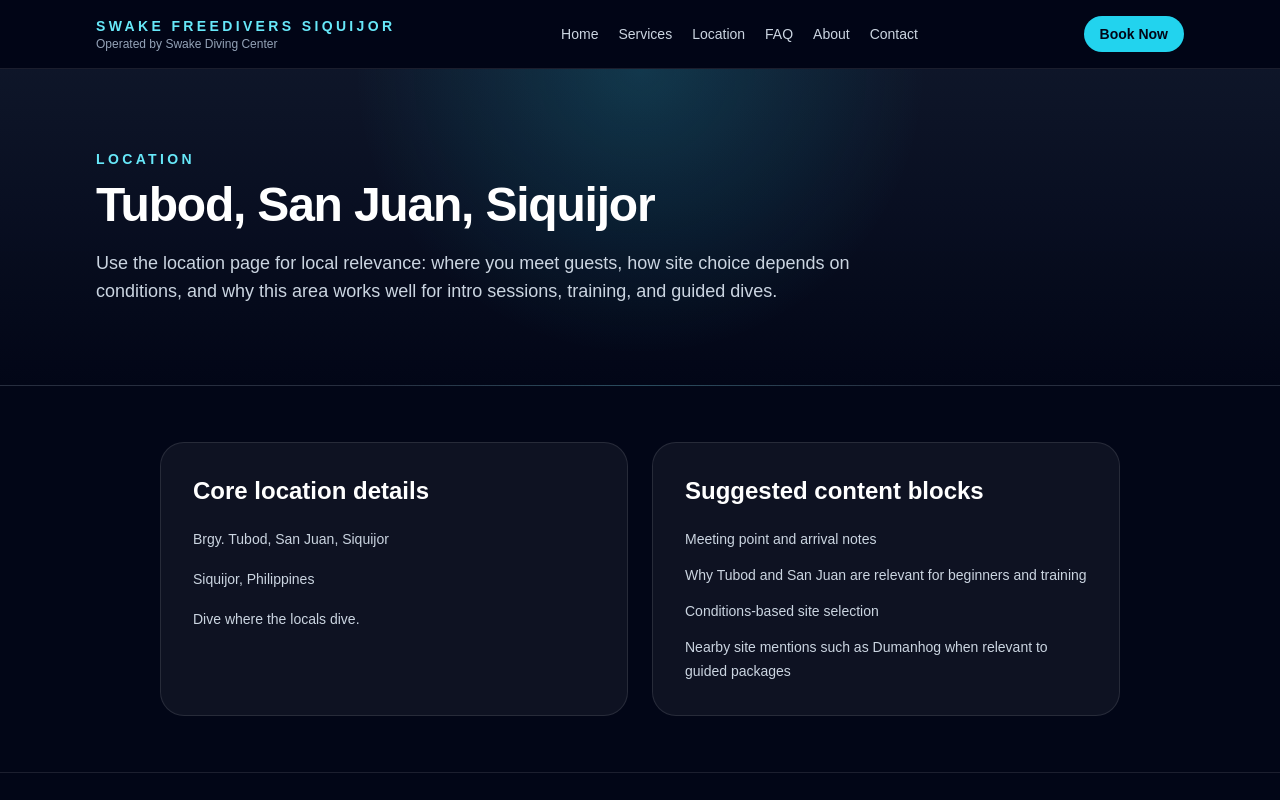
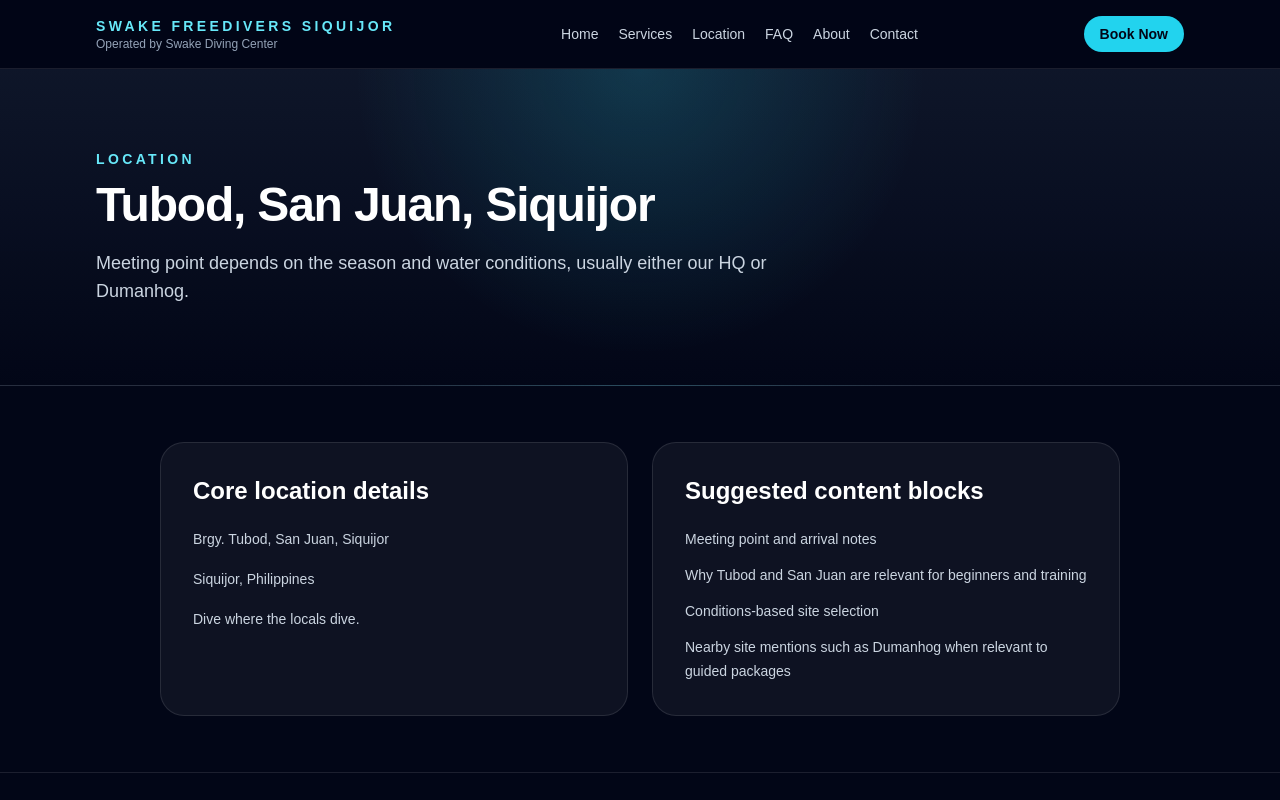
Before and after one commit to cbmserino-cyber/swake-diving-center, a Next.js app: page /locations/siquijor in a window 1280 px wide. Shown: the top 800 px of the page. Built offline with nearby package versions, Linux system fonts and the light colour scheme.

Commit message:
Update page.tsx

```diff
--- a/app/locations/siquijor/page.tsx
+++ b/app/locations/siquijor/page.tsx
@@ -14,7 +14,7 @@ export default function SiquijorLocationPage() {
       <PageHero
         eyebrow="Location"
         title="Tubod, San Juan, Siquijor"
-        description="Use the location page for local relevance: where you meet guests, how site choice depends on conditions, and why this area works well for intro sessions, training, and guided dives."
+        description="Meeting point depends on the season and water conditions, usually either our HQ or Dumanhog."
       />
 
       <section className="mx-auto max-w-5xl px-6 py-14 lg:px-8">
```
